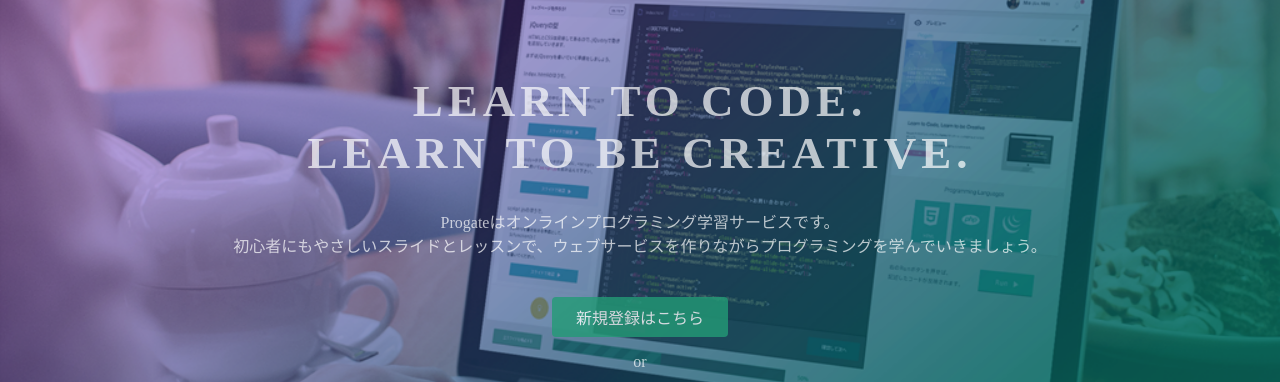
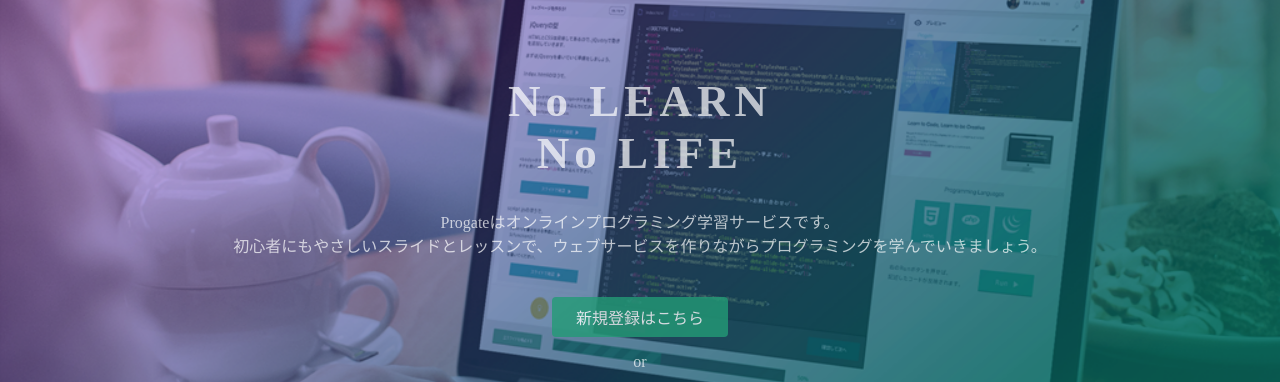
Before and after one commit to meshuna/.github.io, a plain HTML site: page index.html in a window 1280 px wide. Shown: the part 135-517 px from the top of the page. Drawn offline with Linux system fonts and the light colour scheme.

Commit message:
Update index.html

```diff
--- a/index.html
+++ b/index.html
@@ -23,7 +23,7 @@
   </header>
   <div class="top-wrapper">
     <div class="container">
-      <h1>LEARN TO CODE.<br>LEARN TO BE CREATIVE.</h1>
+      <h1>No LEARN<br>No LIFE</h1>
       <p>Progateはオンラインプログラミング学習サービスです。<br>初心者にもやさしいスライドとレッスンで、ウェブサービスを作りながらプログラミングを学んでいきましょう。</p>
       <div class="btn-wrapper">
         <a href="#" class="btn signup">新規登録はこちら</a>
```
